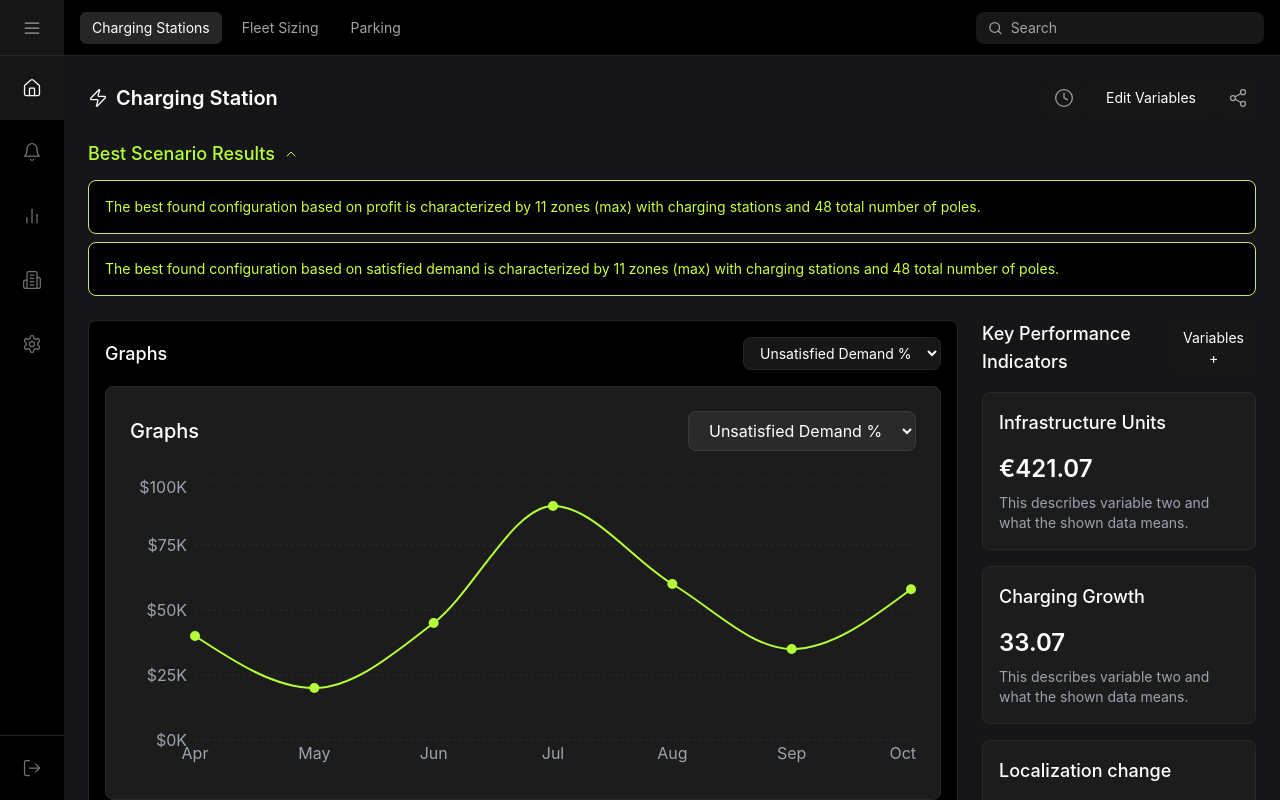
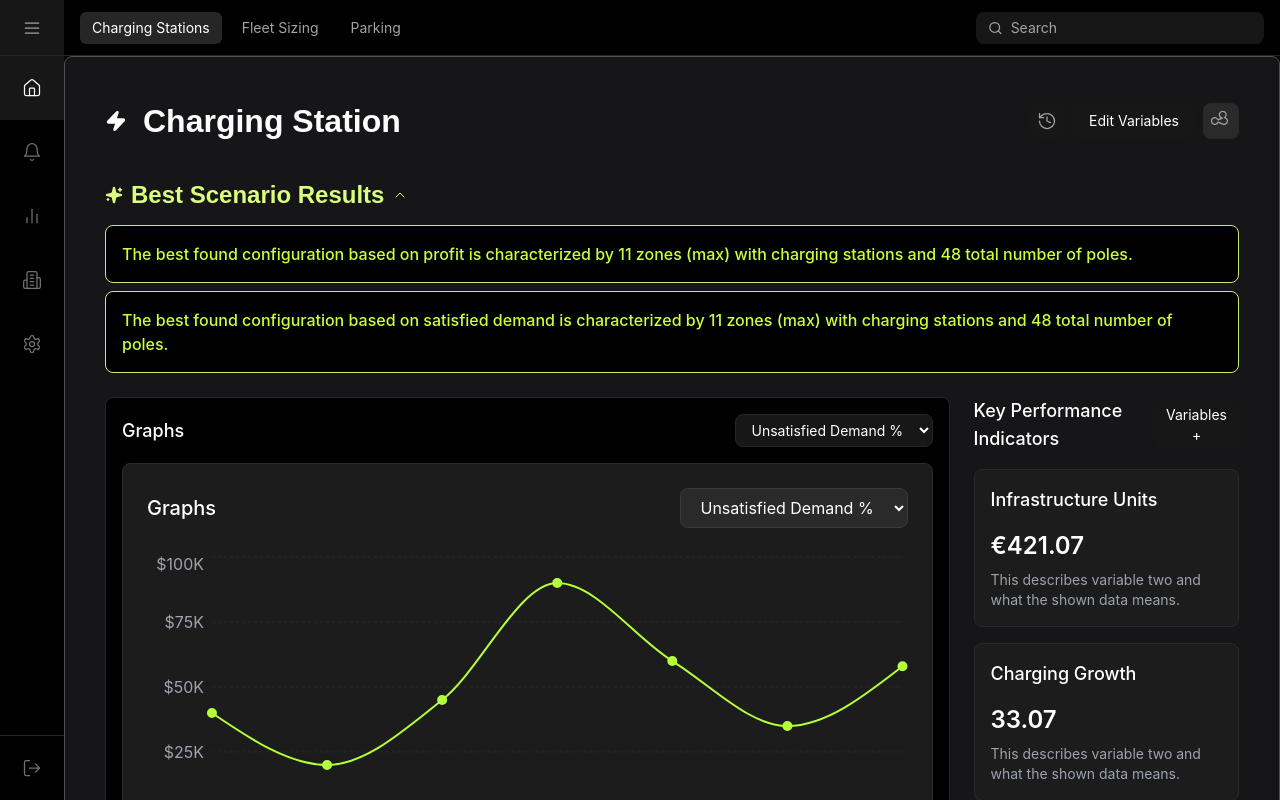
Before and after one commit to kailashcsk/AnswersAI-OA, a React (Vite) app in the folder data-viz-platform/: page / in a window 1280 px wide. Built offline with nearby package versions, Linux system fonts and the light colour scheme.

Commit message:
Feat: Pixel perfect Part 1

```diff
--- a/data-viz-platform/package.json
+++ b/data-viz-platform/package.json
@@ -10,6 +10,9 @@
     "preview": "vite preview"
   },
   "dependencies": {
+    "@fortawesome/fontawesome-svg-core": "^6.7.1",
+    "@fortawesome/free-solid-svg-icons": "^6.7.1",
+    "@fortawesome/react-fontawesome": "^0.2.2",
     "@headlessui/react": "^2.2.0",
     "@heroicons/react": "^2.2.0",
     "@react-spring/web": "^9.7.5",
@@ -29,6 +32,7 @@
     "@eslint/js": "^9.15.0",
     "@types/react": "^18.3.12",
     "@types/react-dom": "^18.3.1",
+    "@types/react-fontawesome": "^1.6.8",
     "@vitejs/plugin-react": "^4.3.4",
     "eslint": "^9.15.0",
     "eslint-plugin-react-hooks": "^5.0.0",
--- a/data-viz-platform/src/index.css
+++ b/data-viz-platform/src/index.css
@@ -70,3 +70,63 @@ body {
   transform: translateX(100%);
   transition: transform 300ms ease-in;
 }
+
+.best-scenario-heading {
+  font-family: 'Roobert TRIAL', sans-serif;
+  font-size: 24px;
+  font-weight: 600;
+  line-height: 36px;
+  text-align: left;
+  text-underline-position: from-font;
+  text-decoration-skip-ink: none;
+  color: #DCFF7FFD;
+  /* Matches text color */
+}
+
+/* Heading styles for "Charging Station" */
+.charging-station-heading {
+  font-family: 'Roobert TRIAL', sans-serif;
+  font-size: 32px;
+  font-weight: 700;
+  line-height: 48px;
+  text-align: left;
+  text-underline-position: from-font;
+  text-decoration-skip-ink: none;
+  color: #FFFFFFFD;
+}
+
+/* Lightning icon styles */
+.lightning-icon {
+  width: 30px;
+  height: 30px;
+  top: 49px;
+  left: 43px;
+  color: #FFFFFF;
+}
+
+/* Utility class for button icons */
+.button-icon {
+  width: 20px;
+  height: 20px;
+  color: #A3A3A3;
+  /* Matches text-neutral-400 */
+  stroke-width: 1.5;
+}
+
+/* Button container styles */
+.action-button {
+  background-color: var(--secondary-bg);
+  /* Matches bg-neutral-900 */
+  padding: 0.5rem;
+  border-radius: 0.5rem;
+  /* Matches rounded-lg */
+  display: flex;
+  align-items: center;
+  justify-content: center;
+  transition: background-color 150ms ease-in-out;
+}
+
+.action-button:hover {
+  background-color: var(--border-color);
+  /* Lighter shade on hover */
+}
--- a/data-viz-platform/src/layouts/DashboardLayout.tsx
+++ b/data-viz-platform/src/layouts/DashboardLayout.tsx
@@ -1,6 +1,6 @@
 import React, { useEffect } from 'react';
 import { useSelector, useDispatch } from 'react-redux';
-import { Clock, Share2, Zap, ChevronUp } from 'lucide-react';
+import { Clock, Share2, Zap, ChevronUp, Sparkles, History } from 'lucide-react';
 import Chart from '../components/dashboard/Chart';
 import KPICard from '../components/dashboard/KPICard';
 import ScenarioCard from '../components/dashboard/ScenarioCard';
@@ -40,26 +40,46 @@ const DashboardLayout = () => {
     }
 
     return (
-        <>
-            <div className="flex-1 min-h-0 p-6 bg-[#161618] overflow-auto">
+
+            <div className="flex-1 min-h-0 p-10 bg-[#161618] overflow-auto border border-[#525252] rounded-lg">
                 {/* Dashboard Header */}
-                <div className="flex justify-between items-center mb-6">
+                <div className="flex justify-between items-center mb-8">
+                    {/* Left Section */}
                     <div className="flex items-center gap-2">
-                        <Zap className="w-5 h-5 text-white" strokeWidth={1.5} />
-                        <h1 className="text-xl font-semibold text-white">Charging Station</h1>
+                    <Zap className="lightning-icon fill-current pr-2"/>
+                        <h1 className="charging-station-heading">Charging Station</h1>
                     </div>
+
+                    {/* Right Section */}
                     <div className="flex gap-2">
+                        {/* Clock Button */}
                         <button className="bg-neutral-900 p-2 rounded-lg">
-                            <Clock className="w-5 h-5 text-neutral-400" strokeWidth={1.5} />
+                            <History className="w-5 h-5 text-neutral-400" strokeWidth={1.5} />
                         </button>
+
+                        {/* Edit Variables Button */}
                         <button
                             className="bg-neutral-900 px-4 py-2 rounded-lg text-sm text-white"
                             onClick={() => dispatch(togglePanel())}
                         >
                             Edit Variables
                         </button>
-                        <button className="bg-neutral-900 p-2 rounded-lg">
-                            <Share2 className="w-5 h-5 text-neutral-400" strokeWidth={1.5} />
+
+                        {/* Share Button */}
+                        <button className="action-button">
+                            <svg
+                                className="button-icon"
+                                xmlns="http://www.w3.org/2000/svg"
+                                viewBox="0 0 24 24"
+                                fill="none"
+                                stroke="currentColor"
+                            >
+                                <path
+                                    d="M16 8.05a4 4 0 1 1-2.34 7.45L8.34 13.4a4 4 0 1 1 0-2.82l5.32-2.1A4 4 0 1 1 16 8.05z"
+                                    strokeLinecap="round"
+                                    strokeLinejoin="round"
+                                />
+                            </svg>
                         </button>
                     </div>
                 </div>
@@ -67,21 +87,28 @@ const DashboardLayout = () => {
                 {/* Best Scenario Results */}
                 <section className="mb-6">
                     <div className="flex items-center gap-2 mb-3">
-                        <h2 className="text-lg font-medium text-[#B4FF39]">Best Scenario Results</h2>
-                        <ChevronUp className="w-4 h-4 text-[#B4FF39]" strokeWidth={1.5} />
+                        <Sparkles
+                            className="w-[18px] h-[18px] text-[#DAFD7F] fill-current"
+
+                        />
+                        <h2 className="best-scenario-heading">
+                            Best Scenario Results
+                        </h2>
+                        <ChevronUp className="w-4 h-4 text-[#DCFF7FFD]" strokeWidth={1.5} />
                     </div>
                     <div className="space-y-2">
                         <div className="bg-black rounded-lg p-4 bg-[#CCFF0005] border border-custom-green">
-                            <p className="text-[#C9FF3B] text-sm">
+                            <p className="text-[#C9FF3B] text-[16px] font-medium leading-6 text-left no-underline decoration-skip-ink-none">
                                 The best found configuration based on profit is characterized by 11 zones (max) with charging stations and 48 total number of poles.
                             </p>
                         </div>
                         <div className="bg-black rounded-lg p-4 bg-[#CCFF0005] border border-custom-green">
-                            <p className="text-[#C9FF3B] text-sm">
+                            <p className="text-[#C9FF3B] text-[16px] font-medium leading-6 text-left no-underline decoration-skip-ink-none">
                                 The best found configuration based on satisfied demand is characterized by 11 zones (max) with charging stations and 48 total number of poles.
                             </p>
                         </div>
                     </div>
+
                 </section>
 
                 {/* Main Content Grid */}
@@ -114,9 +141,10 @@ const DashboardLayout = () => {
                         </div>
                     </div>
                 </div>
+                <RightPanel />
             </div>
-            <RightPanel />
-        </>
+
+
     );
 };
 
--- a/data-viz-platform/src/styles/global.css
+++ b/data-viz-platform/src/styles/global.css
@@ -2,4 +2,11 @@
     .border-custom-green {
         border: 0.5px solid #C8E972;
     }
+
 }
+
+@layer base {
+    body {
+        font-family: 'Inter', sans-serif;
+    }
+}
--- a/data-viz-platform/tailwind.config.js
+++ b/data-viz-platform/tailwind.config.js
@@ -12,6 +12,9 @@ export default {
       colors: {
         'custom-green': '#C8E972',
       },
+      fontFamily: {
+        roobert: ['"Roobert TRIAL"', 'sans-serif'],
+      },
 },
   },
   plugins: [],
```
Also changed, not shown: 1 other file (tests, documents, lock files or other folders).
